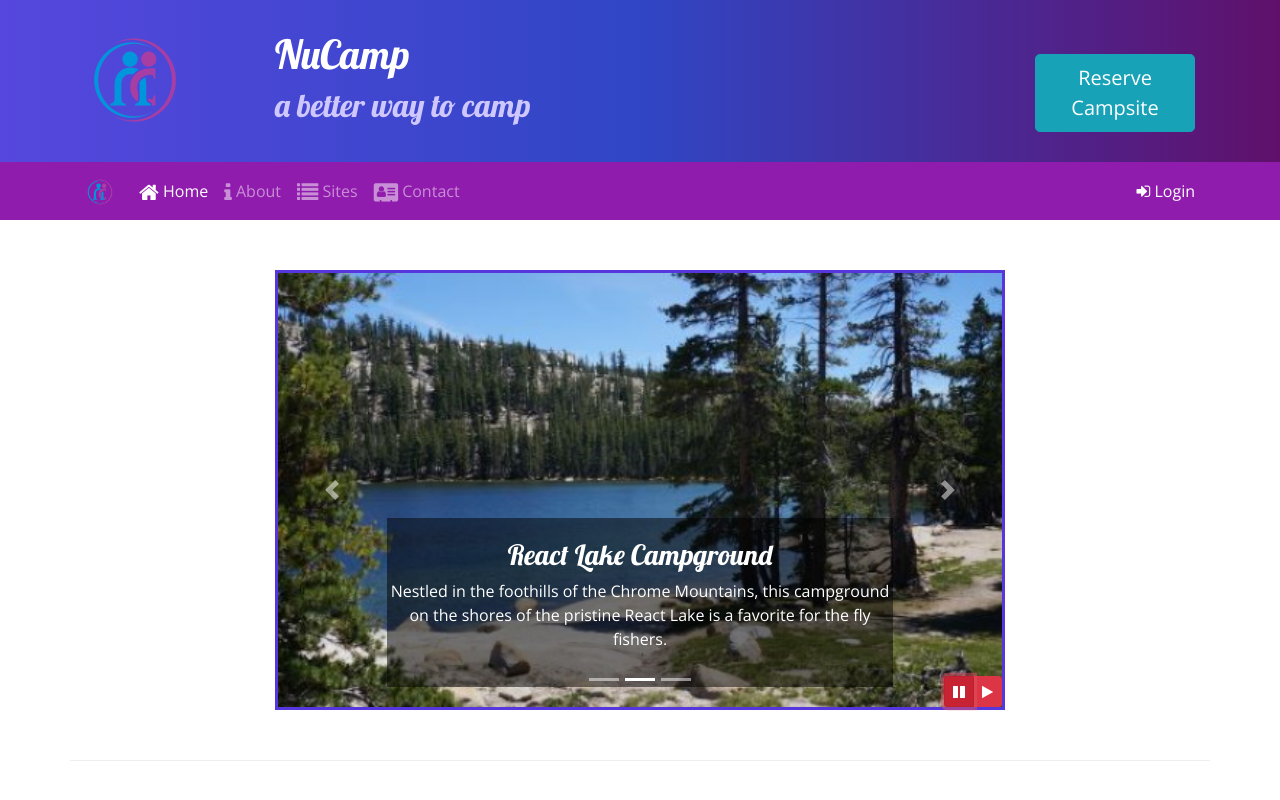
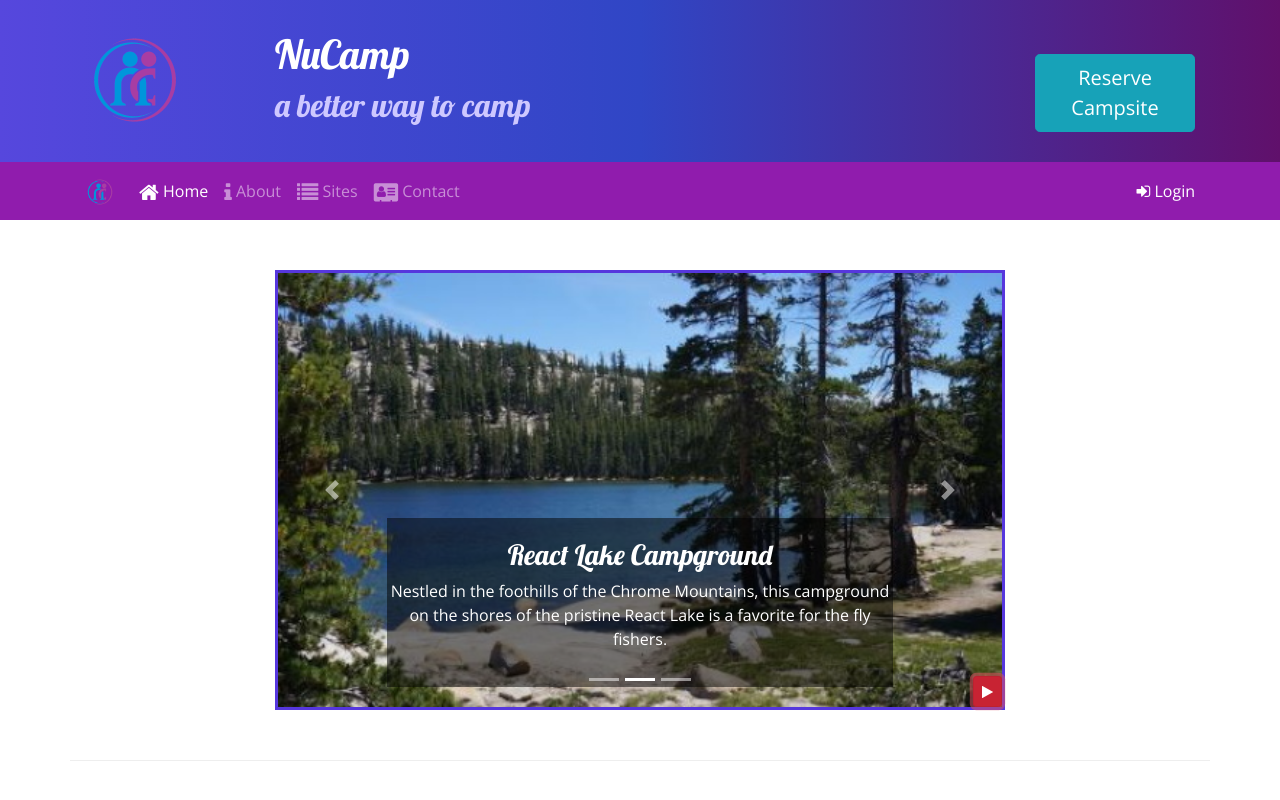
Before and after one commit to hiiku/nucamp-campsites, a website: page index.html in a window 1280 px wide. Both pictures are taken after a click on the button 959 px from the left and 691 px from the top of the page. Shown: the top 800 px of the page. Drawn offline with nearby package versions, Linux system fonts and the light colour scheme.

Commit message:
jQuery pause/play toggle

```diff
--- a/index.html
+++ b/index.html
@@ -216,12 +216,8 @@
 
     <!-- Carousel Play/Pause -->
 
-                    <div class="btn-group" id="carouselButton">
-                        <button class="btn btn-danger btn-sm" id="carouselPause">
+                        <button class="btn btn-danger btn-sm" id="carouselButton">
                             <i class="fa fa-pause"></i>
-                        </button>
-                        <button class="btn btn-danger btn-sm" id="carouselPlay">
-                            <i class="fa fa-play"></i>
                         </button>
                     </div>
                 </div>
@@ -312,16 +308,21 @@
     <script src="node_modules/bootstrap/dist/js/bootstrap.min.js"></script>
     <script>$("#reserveModal").modal[options];</script>
 
-    <!-- jQuery carousel buttons -->
+    <!-- jQuery carousel button -->
 
     <script>
         $(function() {
             $(".carousel").carousel( { interval: 2000 } );
-            $("#carouselPause").click(function(){
-                $(".carousel").carousel("pause");
-            });
-            $("#carouselPlay").click(function(){
-                $(".carousel").carousel("cycle");
+            $("#carouselButton").click(function(){
+                if ($("#carouselButton").children("i").hasClass("fa-pause")) {
+                    $(".carousel").carousel("pause");
+                    $("#carouselButton").children("i").removeClass("fa-pause");
+                    $("#carouselButton").children("i").addClass("fa-play");
+                }   else {
+                    $(".carousel").carousel("cycle");
+                    $("#carouselButton").children("i").removeClass("fa-play");
+                    $("#carouselButton").children("i").addClass("fa-pause");
+                }
             });
         });
     </script>
```
